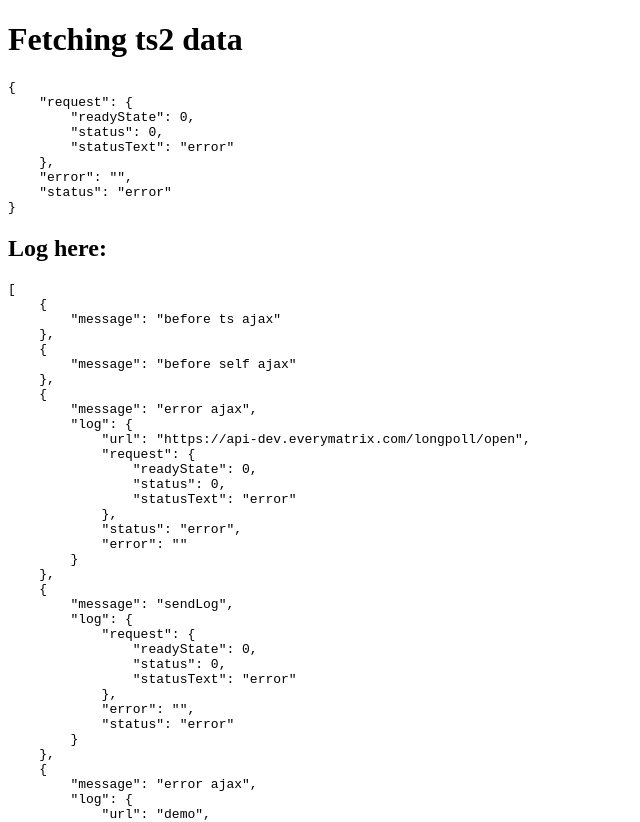
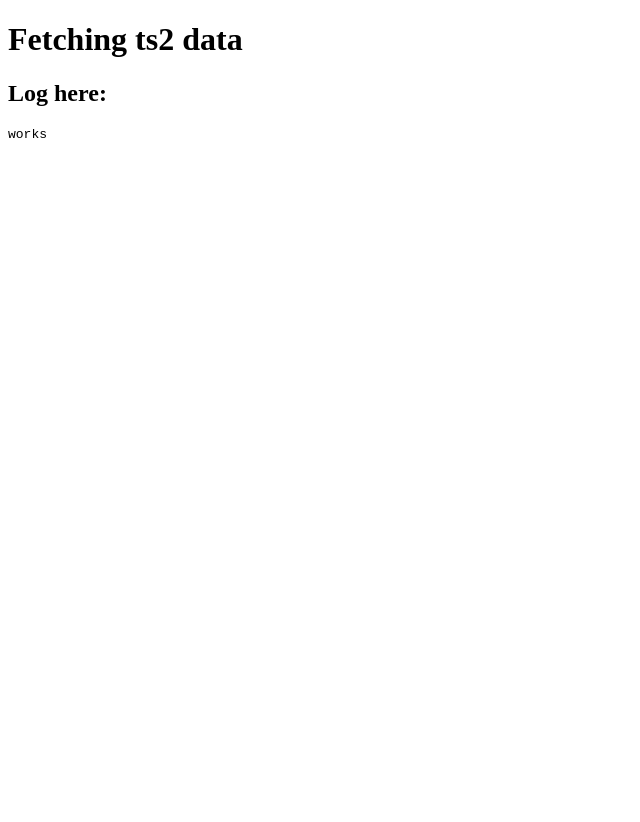
Before and after one commit to EveryMatrix/honeypot, a website: page src/public/fetch-ts.html in a window 1280 px wide. Shown: the top 822 px of the page, without its empty margins (0-640 px from the left). After the commit the page ends 800 px from the top, so only its background shows below. Drawn offline with nearby package versions, Linux system fonts and the light colour scheme; no server answers.

Commit message:
simple js

```diff
--- a/src/public/fetch-ts.html
+++ b/src/public/fetch-ts.html
@@ -14,87 +14,88 @@
 <h2>Log here:</h2>
 <pre id="log"></pre>
 <script>
-    var logstr = [];
-
-    function log(m, l) {
-        logstr.push({message: m, log: l});
-        document.getElementById('log').innerHTML = JSON.stringify(logstr, false, 4);
-
-    }
-
-    if (window) {
-        window.addEventListener('error', (e) => {
-            log('window error', {
-                message: e.message,
-                stack: e.error.stack,
-                timestamp: parseInt(e.timeStamp, 10),
-            });
-        });
-    }
-
-    function sendLog(r) {
-        log('sendLog', r);
-        var body = JSON.stringify(r, false, 4);
-        document.getElementById('response').innerHTML = body;
-        jQuery.ajax({
-            url: '/add-sendLog',
-            type: 'POST',
-            data: body,
-            dataType: 'jsonp',
-            headers: {
-                'content-type': 'application/json'
-            },
-        });
-    }
-
-    function fetchData(url, cb, ecb) {
-        jQuery.ajax({
-                url,
-                success: (data) => {
-                    log('success ajax', {url, data});
-                    cb(data);
-                },
-                error: (request, status, error) => {
-                    log('error ajax', {url, request, status, error});
-                    ecb({request, error, status});
-                }
-
-            }
-        )
-    }
-
-
-    log('before ts ajax');
-    fetchData('https://api-dev.everymatrix.com/longpoll/open', sendLog, sendLog);
-    log('before self ajax');
-    var selfCB = log.bind(null, 'self ajax');
-    fetchData('demo', selfCB, selfCB);
-
-    // throw new Error('cacat')
-    // // .then((r) => {
-    // //     console.sendLog('r', r);
-    // //     if (!r.ok) {
-    // //         return {error: r.statusText, status: r.status};
-    // //     }
+    document.getElementById('log').innerHTML = 'works';
+    // var logstr = [];
+    //
+    // function log(m, l) {
+    //     logstr.push({message: m, log: l});
+    //     document.getElementById('log').innerHTML = JSON.stringify(logstr, false, 4);
+    //
+    // }
+    //
+    // if (window) {
+    //     window.addEventListener('error', (e) => {
+    //         log('window error', {
+    //             message: e.message,
+    //             stack: e.error.stack,
+    //             timestamp: parseInt(e.timeStamp, 10),
+    //         });
+    //     });
+    // }
+    //
+    // function sendLog(r) {
+    //     log('sendLog', r);
+    //     var body = JSON.stringify(r, false, 4);
+    //     document.getElementById('response').innerHTML = body;
+    //     jQuery.ajax({
+    //         url: '/add-sendLog',
+    //         type: 'POST',
+    //         data: body,
+    //         dataType: 'jsonp',
+    //         headers: {
+    //             'content-type': 'application/json'
+    //         },
+    //     });
+    // }
+    //
+    // function fetchData(url, cb, ecb) {
+    //     jQuery.ajax({
+    //             url,
+    //             success: (data) => {
+    //                 log('success ajax', {url, data});
+    //                 cb(data);
+    //             },
+    //             error: (request, status, error) => {
+    //                 log('error ajax', {url, request, status, error});
+    //                 ecb({request, error, status});
+    //             }
+    //
+    //         }
+    //     )
+    // }
+    //
+    //
+    // log('before ts ajax');
+    // fetchData('https://api-dev.everymatrix.com/longpoll/open', sendLog, sendLog);
+    // log('before self ajax');
+    // var selfCB = log.bind(null, 'self ajax');
+    // fetchData('demo', selfCB, selfCB);
+    //
+    // // throw new Error('cacat')
+    // // // .then((r) => {
+    // // //     console.sendLog('r', r);
+    // // //     if (!r.ok) {
+    // // //         return {error: r.statusText, status: r.status};
+    // // //     }
+    // // //
+    // // //     return r.json();
+    // // // })
+    // //     .then((r) => {
     // //
-    // //     return r.json();
-    // // })
-    //     .then((r) => {
-    //
-    //     }).catch((e) => {
-    //     console.sendLog('e', e);
-    //     e.then((er) => {
-    //         console.sendLog('er', er);
-    //         jQuery.ajax('/add-sendLog', {
-    //             method: 'POST',
-    //             body: JSON.stringify({error: er.toString()}, false, 4),
-    //             headers: {
-    //                 'content-type': 'application/json'
-    //             },
-    //         });
-    //     })
-    //
-    // });
+    // //     }).catch((e) => {
+    // //     console.sendLog('e', e);
+    // //     e.then((er) => {
+    // //         console.sendLog('er', er);
+    // //         jQuery.ajax('/add-sendLog', {
+    // //             method: 'POST',
+    // //             body: JSON.stringify({error: er.toString()}, false, 4),
+    // //             headers: {
+    // //                 'content-type': 'application/json'
+    // //             },
+    // //         });
+    // //     })
+    // //
+    // // });
 </script>
 <noscript>no js run</noscript>
 
```
